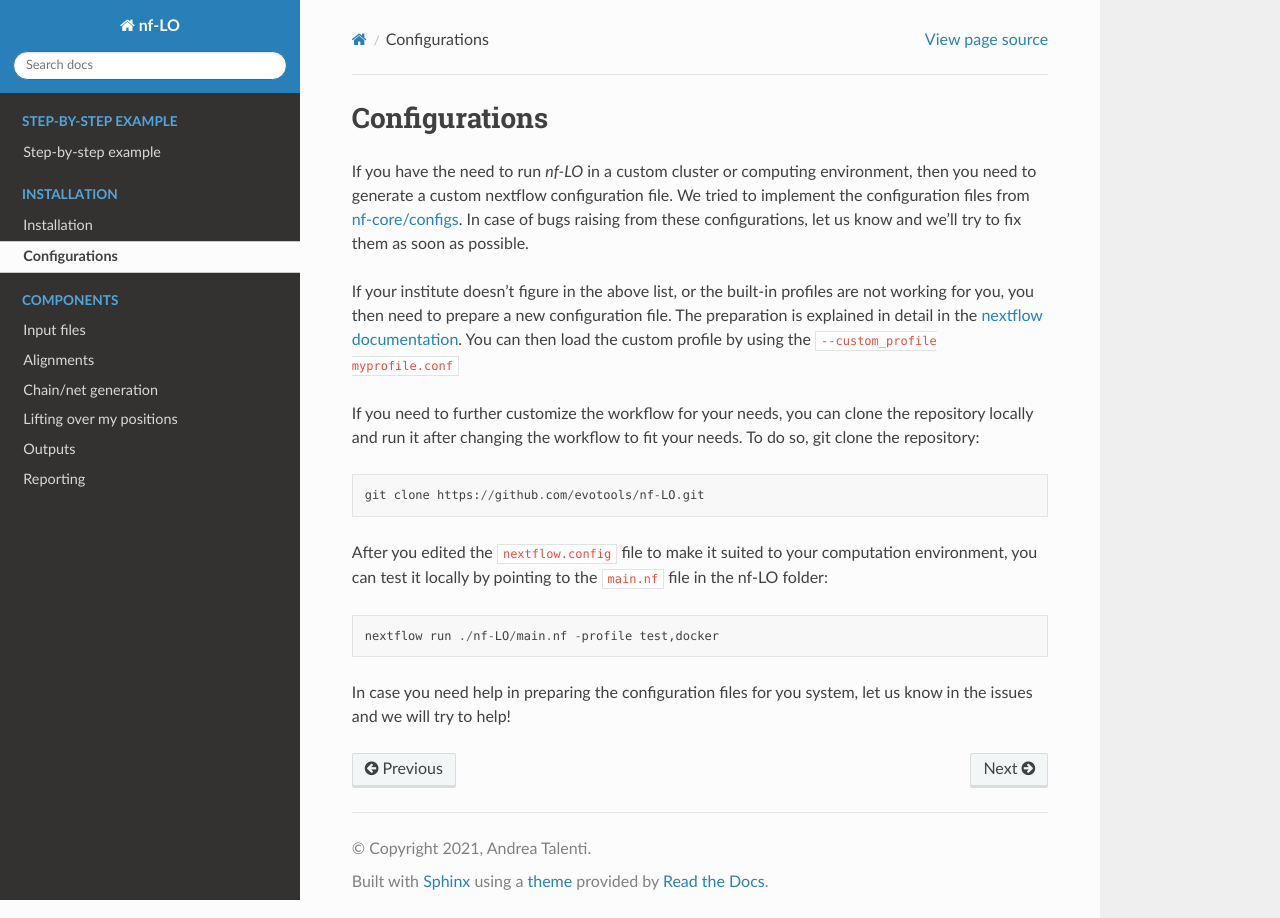
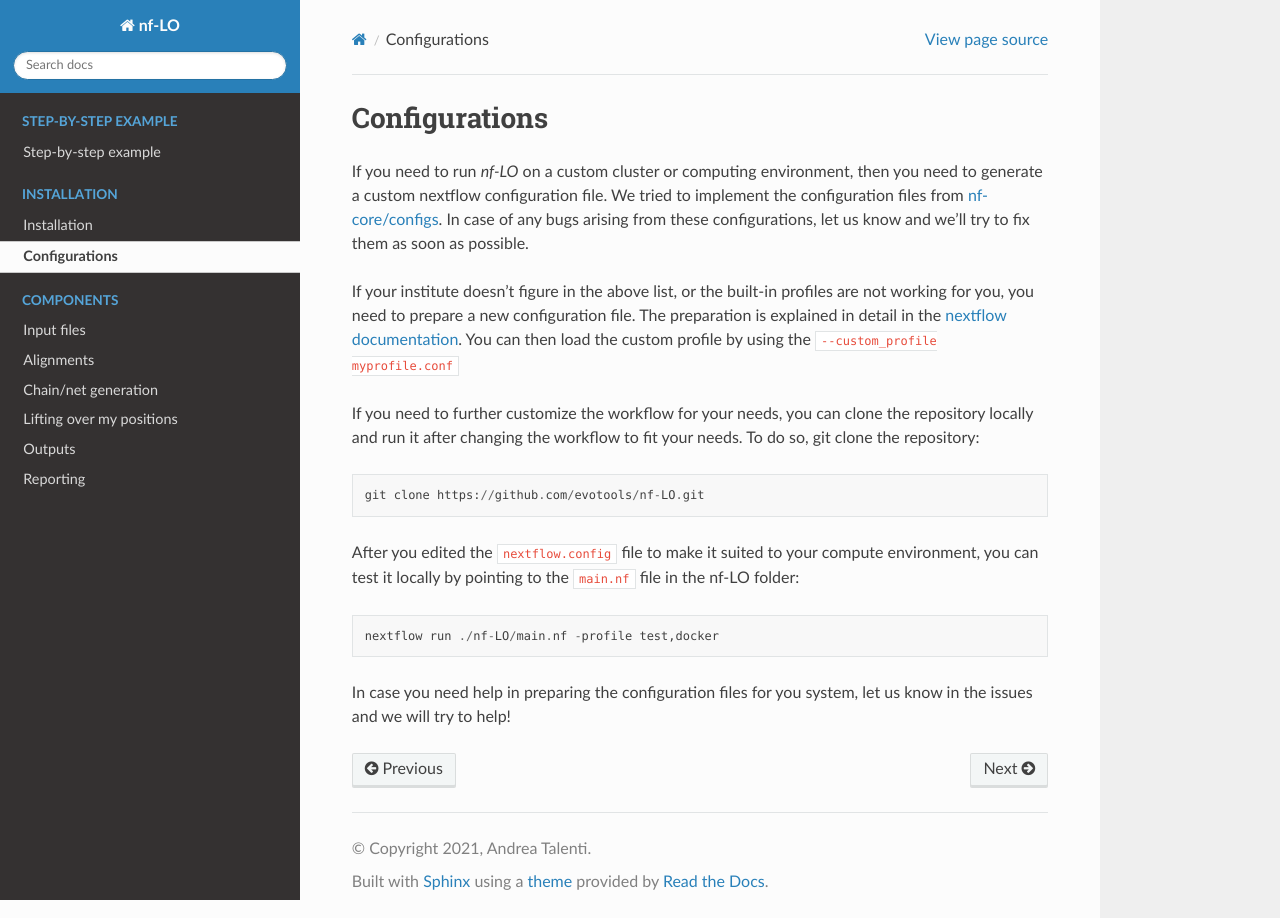
Before and after one commit to evotools/nf-LO, a Sphinx documentation site: the page built from docs/customconf.md, in a window 1280 px wide. Built offline with Sphinx 7.4.7 and the Read the Docs theme 2.0.0, drawn with Linux system fonts in a browser that asks for light colours.

Commit message:
Minor English edits

````diff
--- a/docs/customconf.md
+++ b/docs/customconf.md
@@ -1,9 +1,9 @@
 # Configurations
 
-If you have the need to run *nf-LO* in a custom cluster or computing environment, then you need to generate a custom nextflow configuration file.
-We tried to implement the configuration files from [nf-core/configs](https://github.com/nf-core/configs). In case of bugs raising from these configurations, let us know and we'll try to fix them as soon as possible.
+If you need to run *nf-LO* on a custom cluster or computing environment, then you need to generate a custom nextflow configuration file.
+We tried to implement the configuration files from [nf-core/configs](https://github.com/nf-core/configs). In case of any bugs arising from these configurations, let us know and we'll try to fix them as soon as possible.
 
-If your institute doesn't figure in the above list, or the built-in profiles are not working for you, you then need to prepare a new configuration file. The preparation is explained in detail in the [nextflow documentation](https://www.nextflow.io/docs/latest/config.html). You can then load the custom profile by using the `--custom_profile myprofile.conf`
+If your institute doesn't figure in the above list, or the built-in profiles are not working for you, you need to prepare a new configuration file. The preparation is explained in detail in the [nextflow documentation](https://www.nextflow.io/docs/latest/config.html). You can then load the custom profile by using the `--custom_profile myprofile.conf`
 
 If you need to further customize the workflow for your needs, you can clone the repository locally and run it after changing the workflow to fit your needs.
 To do so, git clone the repository:
@@ -11,7 +11,7 @@ To do so, git clone the repository:
 git clone https://github.com/evotools/nf-LO.git
 ```
 
-After you edited the `nextflow.config` file to make it suited to your computation environment, you can test it locally by pointing to the `main.nf` file in the nf-LO folder:
+After you edited the `nextflow.config` file to make it suited to your compute environment, you can test it locally by pointing to the `main.nf` file in the nf-LO folder:
 ```
 nextflow run ./nf-LO/main.nf -profile test,docker
 ```
````
